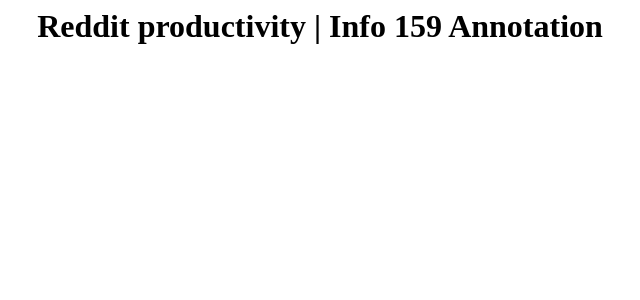
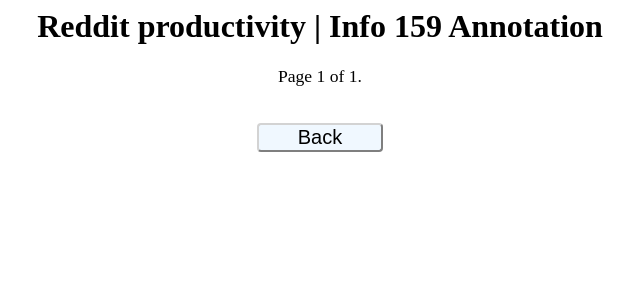
Before and after one commit to bri25yu/reddit-productivity, a Django app: page /aggregate in a window 1280 px wide. Shown: the top 300 px of the page, without its empty margins (320-960 px from the left). Run offline with Django 3.2, Linux system fonts and the light colour scheme.

Commit message:
adding pagination and implementing aggregate view

```diff
--- a/annotate/templates/annotate/aggregate.html
+++ b/annotate/templates/annotate/aggregate.html
@@ -8,6 +8,12 @@
 
 {% block header %}
     <link rel="stylesheet" type="text/css" href="{% static 'annotate/style.css' %}">
+
+    <style>
+        .pagination {
+            font-size: 110%;
+        }
+    </style>
 
     <script>
         if (window.history.replaceState) {
@@ -23,5 +29,28 @@
 {% block content %}
     <div class="container">
         {% include 'annotate/submission_information.html' %}
+
+        <div class="pagination">
+            <span>
+                {% if page_obj.has_previous %}
+                    <a href="?page=1">&laquo; first</a>
+                    <a href="?page={{ page_obj.previous_page_number }}">previous</a>
+                {% endif %}
+
+                <span class="current">
+                    Page {{ page_obj.number }} of {{ page_obj.paginator.num_pages }}.
+                </span>
+
+                {% if page_obj.has_next %}
+                    <a href="?page={{ page_obj.next_page_number }}">next</a>
+                    <a href="?page={{ page_obj.paginator.num_pages }}">last &raquo;</a>
+                {% endif %}
+            </span>
+        </div>
+        <br><br>
+
+        <form action="{% url 'index' %}">
+            <button type="submit" class="submit-button" style="width: 20%;">Back</button>
+        </form>
     </div>
 {% endblock %}
--- a/annotate/views.py
+++ b/annotate/views.py
@@ -6,6 +6,7 @@ from typing import Tuple
 
 from django.shortcuts import render, redirect
 from django.views.generic.base import TemplateView
+from django.core.paginator import Paginator
 
 
 LABELS = [
@@ -141,5 +142,25 @@ class AnnotateView(TemplateView):
 
 
 def aggregate(request):
-    context = {}
+    comments = []
+    for i in range(len(annotations)):
+        if pd.isna(annotations.iloc[i]["score"]):
+            continue
+
+        datapoint_id = annotations.iloc[i]["datapoint_id"]
+        datapoint_index = AnnotateView._datapoint_id_to_index(data, datapoint_id)
+        row = data.iloc[datapoint_index]
+
+        comments.append({
+            "submission_title": markdown(row["submission_title"]),
+            "comment_parent": markdown(row["comment_parent"]),
+            "comment_body": markdown(row["comment_body"]),
+        })
+
+    paginator = Paginator(comments, 1) # Show 25 contacts per page.
+
+    page_number = request.GET.get("page")
+    page_obj = paginator.get_page(page_number)
+
+    context = {"comments": page_obj, "page_obj": page_obj}
     return render(request, "annotate/aggregate.html", context)
```
